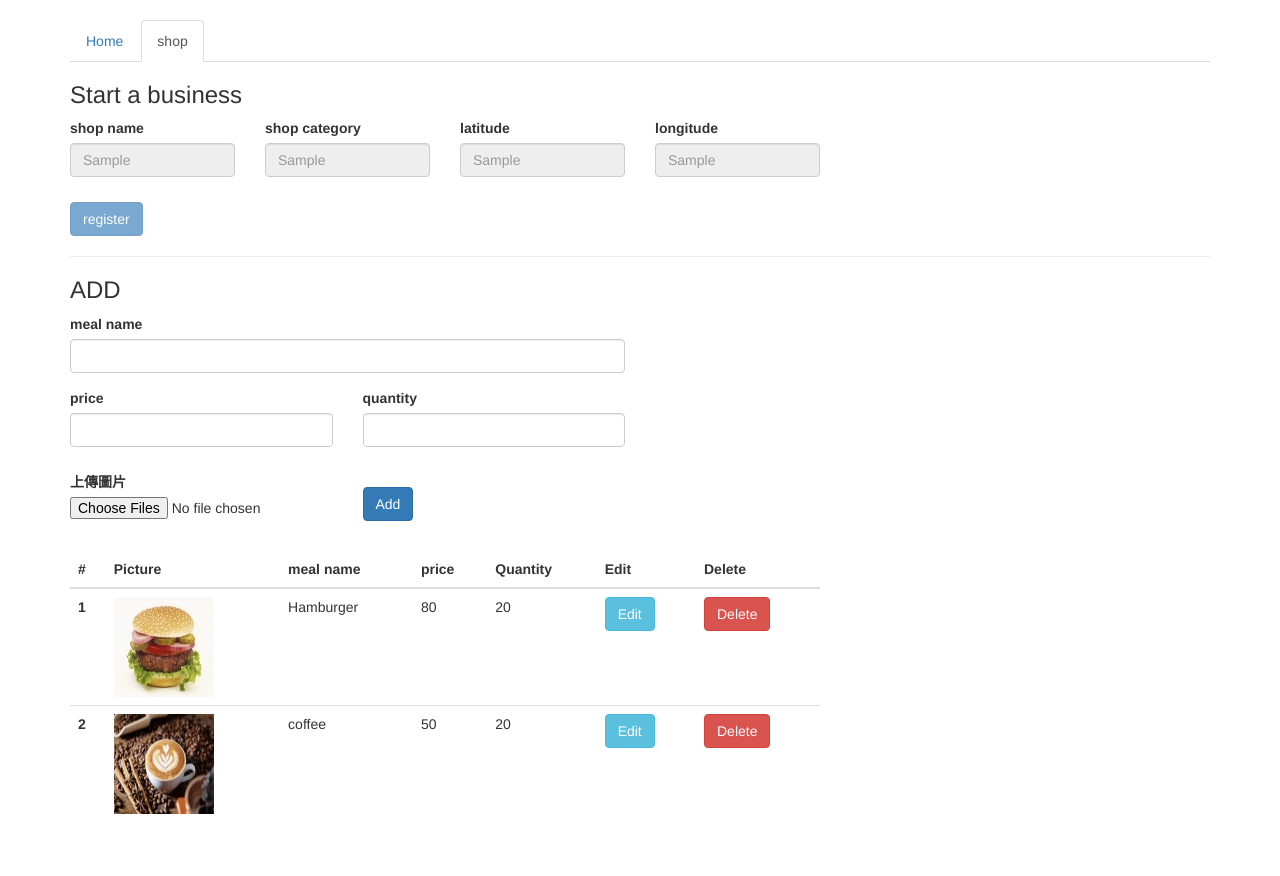
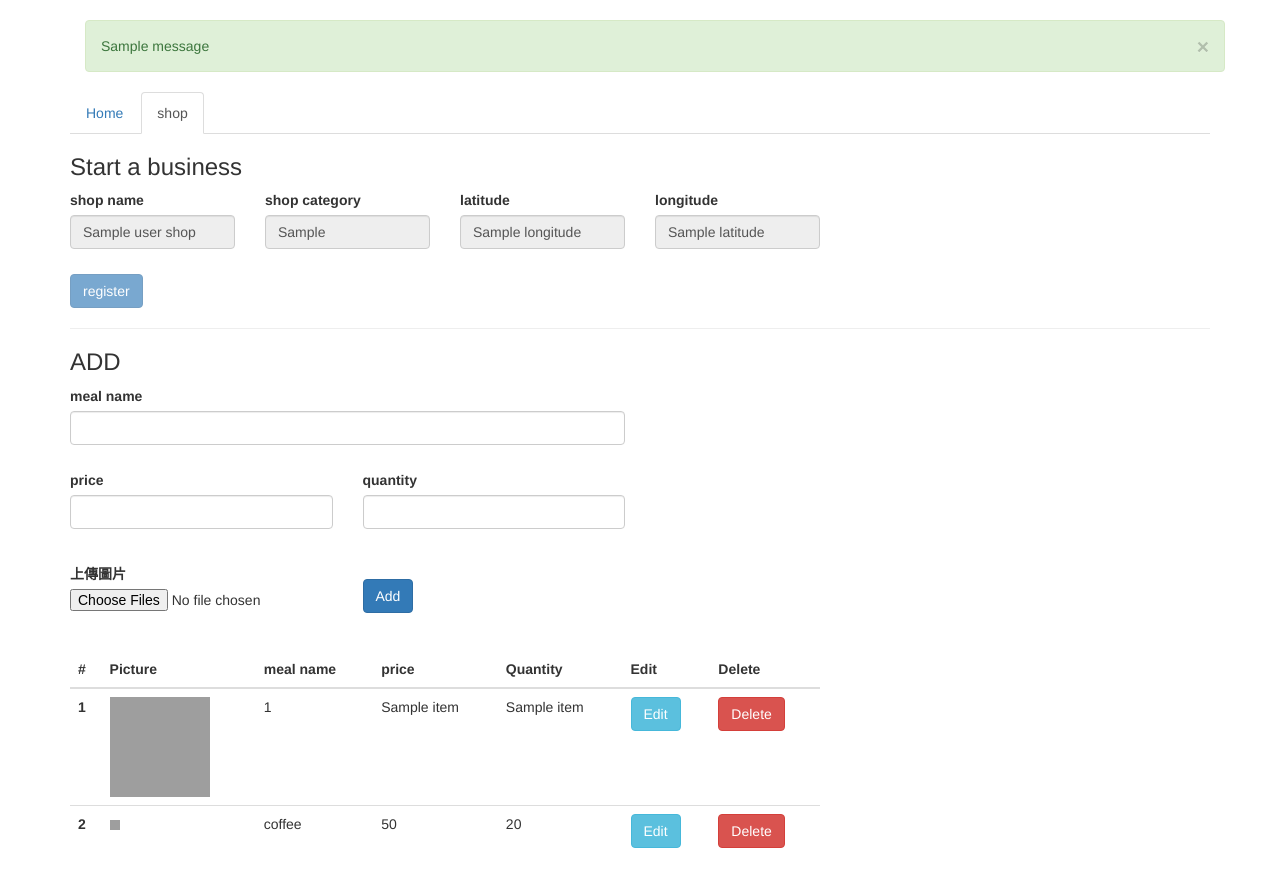
Before and after one commit to c1uc/DBhw, a Flask app: template templates/nav.html in a window 1280 px wide, after a click on "shop". Shown: the part 52-928 px from the top of the page. Before the commit the page ends 866 px from the top, so only its background shows below. Run offline with Flask 2, Linux system fonts and the light colour scheme; the template is opened without the code that fills it: most values are stand-ins (such as "Sample title", 1, 10 or a date in 2020); one stand-in notice (Sample message) is shown; some libraries are stand-ins or nearby versions; grey boxes are pictures that could not be loaded.

Commit message:
0512 00:46

```diff
--- a/app.py
+++ b/app.py
@@ -1,8 +1,15 @@
-from flask import Flask, render_template, session, request, jsonify
+import os
+from flask import Flask, render_template, session, request, jsonify, flash, redirect, url_for
+from werkzeug.utils import secure_filename
 import mysql.connector
+
+UPLOAD_FOLDER = 'static\\Picture'
+ALLOWED_EXTENSIONS = {'png', 'jpg', 'jpeg', 'gif'}
+
 
 app = Flask(__name__)
 app.config['SECRET_KEY'] = b'S\xc5\xf5\xf4!\x9d=S\t\xb4\xb8\xcb\xb5\x16\x1cfXj\xde\x85\xe7\xf5\xe4\xe2'
+app.config['UPLOAD_FOLDER'] = UPLOAD_FOLDER
 SESSION_TYPE = 'redis'
 
 
@@ -12,44 +19,146 @@ db = mysql.connector.connect(
     password="root",
     database="db"
 )
-cursor = db.cursor()
+cursor = db.cursor(buffered=True)
+
+
+def allowed_file(filename):
+    return '.' in filename and \
+           filename.rsplit('.', 1)[1].lower() in ALLOWED_EXTENSIONS
 
 
 @app.route('/')
 def hello():
-    session.pop('uid')
+    uid = session.get('uid', None)
+    if uid is not None:
+        session.pop('uid')
+    session['uid'] = 2
     return render_template('index.html')
 
 
-@app.route('/main')
+@app.route('/main', methods=['GET'])
 def main():
     uid = session.get('uid')
-    userData = None
+    userShop = None
     if uid is not None:
-        cursor.execute("select shopname, shoptype, latitude, longitude from shop where uid = %s", (uid, ))
+        cursor.execute("select shopname, shoptype, latitude, longitude, sid from shop where uid = %s", (uid, ))
         tmp = cursor.fetchone()
-        userData = {
-            'shopName': tmp[0],
-            'shopType': tmp[1],
-            'latitude': tmp[2],
-            'longitude': tmp[3]
-        }
-    return render_template('nav.html', userData=userData)
+        if tmp is not None:
+            userShop = {
+                'shopName': tmp[0],
+                'shopType': tmp[1],
+                'latitude': tmp[2],
+                'longitude': tmp[3]
+            }
+            sid = tmp[4]
+            cursor.execute("select name, price, quantity, image, iid from item where sid = %s", (sid, ))
+            userShopItems = cursor.fetchall()
+    return render_template('nav.html', userShop=userShop, userShopItems=userShopItems)
 
 
-@app.route('/shopRegister')
-def shopRegister():
-    return 'Not implemented'
+@app.route('/validateShopInfo', methods=['POST'])
+def validateShopInfo():
+    def check_num(x, s):
+        try:
+            a = float(x)
+            if s == 'longitude':
+                if a > 180.0 or a < -180.0:
+                    return False
+            else:
+                if a > 90.0 or a < -90.0:
+                    return False
+            return True
+        except ValueError:
+            return False
+
+    shopName = request.form.get('name')
+    shopType = request.form.get('type')
+    longitude = request.form.get('longitude')
+    latitude = request.form.get('latitude')
+    if shopName + shopType + longitude + latitude == '':
+        return jsonify({'error': True})
+    cursor.execute("select * from shop where shopname = %s", (shopName, ))
+    res = cursor.fetchall()
+    result = dict()
+    result['nameResult'] = 'This Name is used!' if res is not None else \
+        'Shop Name should be at least one character!' if shopName == '' else ''
+    result['typeResult'] = 'Shop Name should longer than 0' if shopType == '' else ''
+    result['longitudeResult'] = 'Longitude format Error' if check_num(longitude, 'longitude') is False else ''
+    result['latitudeResult'] = 'Latitude format Error' if check_num(latitude, 'latitude') is False else ''
+    result['error'] = False if result['nameResult'] + result['typeResult'] + result['longitudeResult'] + \
+        result['latitudeResult'] == '' else True
+    return jsonify(result)
 
 
-@app.route('/validateShopName', methods=['POST'])
-def validateShopName():
-    name = request.form.get('name')
-    cursor.execute("select * from shop where shopname = %s", (name, ))
-    res = cursor.fetchall()
-    if len(res) > 0:
-        return jsonify({'result': 'This Name is used!'})
-    return jsonify({'result': ''})
+@app.route('/registerShop', methods=['POST'])
+def registerShop():
+    uid = session.get('uid')
+    cursor.execute("select shopname from shop where uid = %s", (uid,))
+    r = cursor.fetchone()
+    if r is None:
+        shopName = request.form.get('shopName')
+        shopType = request.form.get('shopType')
+        longitude = request.form.get('shopLongitude')
+        latitude = request.form.get('shopLatitude')
+        cursor.execute("""insert into shop (uid, shopname, shoptype, latitude, longitude, location)
+                            values (%s, %s, %s, %s, %s, ST_GeomFromText(%s));"""
+                       , (uid, shopName, shopType, latitude, longitude, f'POINT({latitude} {longitude})',))
+        db.commit()
+    flash("Successfully Registered.", category='success')
+    return redirect(url_for('main'))
+
+
+@app.route('/validateItemInfo', methods=['POST'])
+def validateItemInfo():
+    def check_num(x):
+        try:
+            a = int(x)
+            if a > 0:
+                return True
+            else:
+                return False
+        except ValueError:
+            return False
+
+    itemName = request.form.get('name')
+    itemPrice = request.form.get('price')
+    itemQuantity = request.form.get('quantity')
+    picLength = request.form.get('pic')
+
+    if itemName + itemPrice + itemQuantity == '' and picLength == '0':
+        return jsonify({'error': True})
+
+    result = dict()
+    result['nameResult'] = 'Food Name should be at least one character!' if itemName == '' else ''
+    result['priceResult'] = 'Price format Error' if check_num(itemPrice) is False else ''
+    result['quantityResult'] = 'Quantity format Error' if check_num(itemQuantity) is False else ''
+    result['picResult'] = 'Please select a file' if picLength == '0' else ''
+    result['error'] = False if result['nameResult'] + result['priceResult'] + result['quantityResult'] + \
+        result['picResult'] == '' else True
+    return jsonify(result)
+
+
+@app.route('/registerItem', methods=['POST'])
+def registerItem():
+    uid = session.get('uid')
+    cursor.execute("select sid from shop where uid = %s", (uid,))
+    sid = cursor.fetchone()[0]
+    itemName = request.form.get('itemName')
+    itemPrice = request.form.get('itemPrice')
+    itemQuantity = request.form.get('itemQuantity')
+    pic = request.files['itemPic']
+    if allowed_file(pic.filename) is False:
+        flash('Incapable file', category='danger')
+        return redirect(url_for('main'))
+    picName = secure_filename(pic.filename)
+    picCount = len(os.listdir(os.path.join(os.getcwd(), app.config['UPLOAD_FOLDER'])))
+    fileName = str(picCount) + '.' + picName.rsplit('.', 1)[1].lower()
+    pic.save(os.path.join(os.getcwd(), app.config['UPLOAD_FOLDER'], fileName))
+    cursor.execute("""insert into item (sid, name, quantity, price, image)
+            VALUES (%s, %s, %s, %s, %s)""", (sid, itemName, itemQuantity, itemPrice, fileName))
+    db.commit()
+    flash("Add success!", category='success')
+    return redirect(url_for('main'))
 
 
 if __name__ == "__main__":
--- a/templates/nav.html
+++ b/templates/nav.html
@@ -28,6 +28,16 @@
     </div>
   </nav>
   <div class="container">
+  	{% block content %}
+    <div class="container">
+        {% for message in get_flashed_messages(with_categories=True) %}
+        <div class="alert alert-{{ message[0] }}">
+            <button type="button" class="close" data-dismiss="alert">&times;</button>
+            {{ message[1]}}
+        </div>
+        {% endfor %}
+    </div>
+{% endblock content %}
 
     <ul class="nav nav-tabs">
       <li class="active"><a href="#home">Home</a></li>
@@ -264,49 +274,80 @@
       <div id="menu1" class="tab-pane fade">
 
         <h3> Start a business </h3>
-        <form class="form-group " method="POST" action="{{url_for('shopRegister')}}">
-		{% if userData is none %}
+		{% if userShop is none %}
+        <form class="form-group " method="POST" action="{{url_for('registerShop')}}">
+          <input type="hidden" id="shopRegistered" name="shopRegistered" value="0">
           <div class="row">
             <div class="col-xs-2">
-              <label for="ex5">shop name</label>
-              <input class="form-control" id="ex5" placeholder="macdonald" type="text" name="shopName" id="shopName" oninput="validateShopName(this.value);">
-			  <p id="Warn"><small>  </small></p>
+              <label for="shopName">shop name</label>
+              <input class="form-control" id="shopName" placeholder="macdonald" type="text" name="shopName" oninput="validateShopInfo();">
+			  <p id="Warn" name="shopNameWarn"><small>  </small></p>
             </div>
             <div class="col-xs-2">
-              <label for="ex5">shop category</label>
-              <input class="form-control" id="ex5" placeholder="fast food" type="text" name="shopType">
+              <label for="shopType">shop category</label>
+              <input class="form-control" id="shopType" placeholder="fast food" type="text" name="shopType" oninput="validateShopInfo();">
+			  <p id="Warn" name="shopTypeWarn"><small>  </small></p>
             </div>
             <div class="col-xs-2">
-              <label for="ex6">latitude</label>
-              <input class="form-control" id="ex6" placeholder="121.00028167648875" type="text" name="latitude">
+              <label for="shopLongitude">longitude</label>
+              <input class="form-control" id="shopLongitude" placeholder="121.00028167648875" type="text" name="shopLongitude" oninput="validateShopInfo();">
+			  <p id="Warn" name="shopLongitudeWarn"><small>  </small></p>
             </div>
             <div class="col-xs-2">
-              <label for="ex8">longitude</label>
-              <input class="form-control" id="ex8" placeholder="24.78472733371133" type="text" name="longitude">
+              <label for="shopLatitude">latitude</label>
+              <input class="form-control" id="shopLatitude" placeholder="24.78472733371133" type="text" name="shopLatitude" oninput="validateShopInfo();">
+			  <p id="Warn" name="shopLatitudeWarn"><small>  </small></p>
             </div>
           </div>
 		  <div class=" row" style=" margin-top: 25px;">
 			<div class=" col-xs-3">
-				<button type="submit" class="btn btn-primary"  >register</button>
+				<button type="submit" class="btn btn-primary" name="shopRegisterButton" disabled>register</button>
 			</div>
 		  </div>
+		  <script type="text/javascript">
+			function validateShopInfo() {
+				var form = new FormData();
+				form.append('name', $("#shopName").val());
+				form.append('type', $("#shopType").val());
+				form.append('longitude', $("#shopLongitude").val());
+				form.append('latitude', $("#shopLatitude").val());
+				$.ajax({
+					type: "POST",
+					url: $SCRIPT_ROOT + "/validateShopInfo",
+					data: form,
+					success: (data) => {
+						document.getElementsByName("shopNameWarn")[0].textContent = data.nameResult;
+						document.getElementsByName("shopTypeWarn")[0].textContent = data.typeResult;
+						document.getElementsByName("shopLongitudeWarn")[0].textContent = data.longitudeResult;
+						document.getElementsByName("shopLatitudeWarn")[0].textContent = data.latitudeResult;
+						document.getElementsByName("shopRegisterButton")[0].disabled = data.error;
+					},
+					contentType: false,
+					processData: false,
+					dataType: "json"
+				});
+			}
+		  </script>
+		</form>
 		{% else %}
+		<form class="form-group ">
+          <input type="hidden" id="shopRegistered" name="shopRegistered" value="1">
 		  <div class="row">
             <div class="col-xs-2">
               <label for="ex5">shop name</label>
-              <input class="form-control" id="ex5" placeholder={{userData.shopName}} type="text" disabled>
+              <input class="form-control" id="ex5" value="{{userShop.shopName}}" type="text" disabled>
             </div>
             <div class="col-xs-2">
               <label for="ex5">shop category</label>
-              <input class="form-control" id="ex5" placeholder={{userData.shopType}} type="text" disabled>
+              <input class="form-control" id="ex5" value="{{userShop.shopType}}" type="text" disabled>
             </div>
             <div class="col-xs-2">
               <label for="ex6">latitude</label>
-              <input class="form-control" id="ex6" placeholder={{userData.latitude}} type="text" disabled>
+              <input class="form-control" id="ex6" value="{{userShop.longitude}}" type="text" disabled>
             </div>
             <div class="col-xs-2">
               <label for="ex8">longitude</label>
-              <input class="form-control" id="ex8" placeholder={{userData.longitude}} type="text" disabled>
+              <input class="form-control" id="ex8" value="{{userShop.latitude}}" type="text" disabled>
             </div>
           </div>
 		  <div class=" row" style=" margin-top: 25px;">
@@ -314,28 +355,30 @@
 				<button type="button" class="btn btn-primary" disabled >register</button>
 			</div>
 		  </div>
+		</form>
 		{% endif %}
-        </form>
+
 
         <hr>
         <h3>ADD</h3>
 
-        <div class="form-group ">
+        <form class="form-group " enctype=multipart/form-data method="POST" action="{{url_for('registerItem')}}">
+		{% if userData is none %}
           <div class="row">
 
             <div class="col-xs-6">
               <label for="ex3">meal name</label>
-              <input class="form-control" id="ex3" type="text">
+              <input class="form-control" id="ex3" type="text" disabled>
             </div>
           </div>
           <div class="row" style=" margin-top: 15px;">
             <div class="col-xs-3">
               <label for="ex7">price</label>
-              <input class="form-control" id="ex7" type="text">
+              <input class="form-control" id="ex7" type="text" disabled>
             </div>
             <div class="col-xs-3">
               <label for="ex4">quantity</label>
-              <input class="form-control" id="ex4" type="text">
+              <input class="form-control" id="ex4" type="text" disabled>
             </div>
           </div>
 
@@ -344,15 +387,76 @@
 
             <div class=" col-xs-3">
               <label for="ex12">上傳圖片</label>
-              <input id="myFile" type="file" name="myFile" multiple class="file-loading">
+              <input id="myFile" type="file" name="myFile" multiple class="file-loading" disabled>
 
             </div>
             <div class=" col-xs-3">
 
-              <button style=" margin-top: 15px;" type="button" class="btn btn-primary">Add</button>
+              <button style=" margin-top: 15px;" type="button" class="btn btn-primary" disabled>Add</button>
             </div>
           </div>
+		{% else %}
+		  <div class="row">
+
+            <div class="col-xs-6">
+              <label for="ex3">meal name</label>
+              <input class="form-control" id="itemName" type="text" name="itemName" oninput="validateItemInfo();">
+              <p id="Warn" name="itemNameWarn"><small>  </small></p>
             </div>
+          </div>
+          <div class="row" style=" margin-top: 15px;">
+            <div class="col-xs-3">
+              <label for="ex7">price</label>
+              <input class="form-control" id="itemPrice" type="text" name="itemPrice" oninput="validateItemInfo();">
+              <p id="Warn" name="itemPriceWarn"><small>  </small></p>
+            </div>
+            <div class="col-xs-3">
+              <label for="ex4">quantity</label>
+              <input class="form-control" id="itemQuantity" type="text" name="itemQuantity" oninput="validateItemInfo();">
+              <p id="Warn" name="itemQuantityWarn"><small>  </small></p>
+            </div>
+          </div>
+
+
+          <div class="row" style=" margin-top: 25px;">
+
+            <div class=" col-xs-3">
+              <label for="ex12">上傳圖片</label>
+              <input id="itemPic" type="file" name="itemPic" multiple class="file-loading" oninput="validateItemInfo();" accept="image/*">
+              <p id="Warn" name="itemPicWarn"><small>  </small></p>
+
+            </div>
+            <div class=" col-xs-3">
+
+              <button style=" margin-top: 15px;" type="submit" class="btn btn-primary" name="itemAddButton">Add</button>
+            </div>
+          </div>
+          <script type="text/javascript">
+			function validateItemInfo() {
+				var form = new FormData();
+				form.append('name', $("#itemName").val());
+				form.append('price', $("#itemPrice").val());
+				form.append('quantity', $("#itemQuantity").val());
+				form.append('pic', $("#itemPic")[0].files.length.toString());
+				$.ajax({
+					type: "POST",
+					url: $SCRIPT_ROOT + "/validateItemInfo",
+					data: form,
+					success: (data) => {
+						document.getElementsByName("itemNameWarn")[0].textContent = data.nameResult;
+						document.getElementsByName("itemPriceWarn")[0].textContent = data.priceResult;
+						document.getElementsByName("itemQuantityWarn")[0].textContent = data.quantityResult;
+						document.getElementsByName("itemPicWarn")[0].textContent = data.picResult;
+                        document.getElementsByName("itemAddButton")[0].disabled = data.error;
+					},
+					contentType: false,
+					processData: false,
+					dataType: "json"
+				});
+			}
+		  </script>
+		{% endif %}
+        </form>
 
         <div class="row">
           <div class="  col-xs-8">
@@ -370,22 +474,24 @@
                 </tr>
               </thead>
               <tbody>
+              {% for item in userShopItems %}
                 <tr>
-                  <th scope="row">1</th>
-                  <td><img src="Picture/1.jpg" with="50" heigh="10" alt="Hamburger"></td>
-                  <td>Hamburger</td>
+                  <th scope="row"> {{loop.index}} </th>
+                  <td><img src="{{ url_for('static', filename='Picture/' + item.3) }}" width="100" height="100" alt="{{ item.3 }}}"></td>
+                  <td> {{ item.0 }} </td>
 
-                  <td>80 </td>
-                  <td>20 </td>
-                  <td><button type="button" class="btn btn-info" data-toggle="modal" data-target="#Hamburger-1">
+                  <td> {{ item.1 }} </td>
+                  <td> {{ item.2 }} </td>
+                  <td><button type="button" class="btn btn-info" data-toggle="modal" data-target="#{{ item.4 }}-1">
                   Edit
                   </button></td>
                   <!-- Modal -->
-                      <div class="modal fade" id="Hamburger-1" data-backdrop="static" tabindex="-1" role="dialog" aria-labelledby="staticBackdropLabel" aria-hidden="true">
+                      <div class="modal fade" id="{{ item.4 }}-1" data-backdrop="static" tabindex="-1" role="dialog" aria-labelledby="staticBackdropLabel" aria-hidden="true">
                         <div class="modal-dialog" role="document">
-                          <div class="modal-content">
+                          <form>
+                            <div class="modal-content" action="summit">
                               <div class="modal-header">
-                              <h5 class="modal-title" id="staticBackdropLabel">Hamburger Edit</h5>
+                                <h5 class="modal-title" id="staticBackdropLabel"> {{item.0}} Edit </h5>
                                 <button type="button" class="close" data-dismiss="modal" aria-label="Close">
                                   <span aria-hidden="true">&times;</span>
                                 </button>
@@ -401,20 +507,20 @@
                                     <input class="form-control" id="ex41" type="text">
                                   </div>
                                 </div>
-
                               </div>
                               <div class="modal-footer">
                                 <button type="button" class="btn btn-secondary" data-dismiss="modal">Edit</button>
-
                               </div>
                             </div>
+                          </form>
                         </div>
                       </div>
                   <td><button type="button" class="btn btn-danger">Delete</button></td>
                 </tr>
+                {% endfor %}
                 <tr>
                   <th scope="row">2</th>
-                  <td><img src="Picture/2.jpg" with="10" heigh="10" alt="coffee"></td>
+                  <td><img src="Picture/2.jpg" width="10" height="10" alt="coffee"></td>
                   <td>coffee</td>
 
                   <td>50 </td>
@@ -483,25 +589,6 @@
   <script type=text/javascript>
 	$SCRIPT_ROOT = {{ request.script_root|tojson|safe }};
   </script>
-  <script language="javascript" type="text/javascript">
-	function validateShopName(name) {
-		var form = new FormData();
-		form.append('name', name);
-		$.ajax({
-			type: "POST",
-			url: $SCRIPT_ROOT + "/validateShopName",
-			data: form,
-			success: (data) => {
-				$('#Warn').text(data.result);
-			},
-			contentType: false,
-			processData: false,
-			dataType: "json"
-		});
-	}
-
-</script>
-
   <!-- Option 2: Separate Popper and Bootstrap JS -->
   <!--
     <script src="https://cdn.jsdelivr.net/npm/@popperjs/core@2.10.2/dist/umd/popper.min.js" integrity="sha384-7+zCNj/IqJ95wo16oMtfsKbZ9ccEh31eOz1HGyDuCQ6wgnyJNSYdrPa03rtR1zdB" crossorigin="anonymous"></script>
```
Also changed, not shown: static/Picture/0.png (added), static/Picture/1.jpg (deleted), static/Picture/2.jfif (deleted), static/Picture/2.jpg (deleted). Lines whose indentation alone changed are shown as unchanged.
